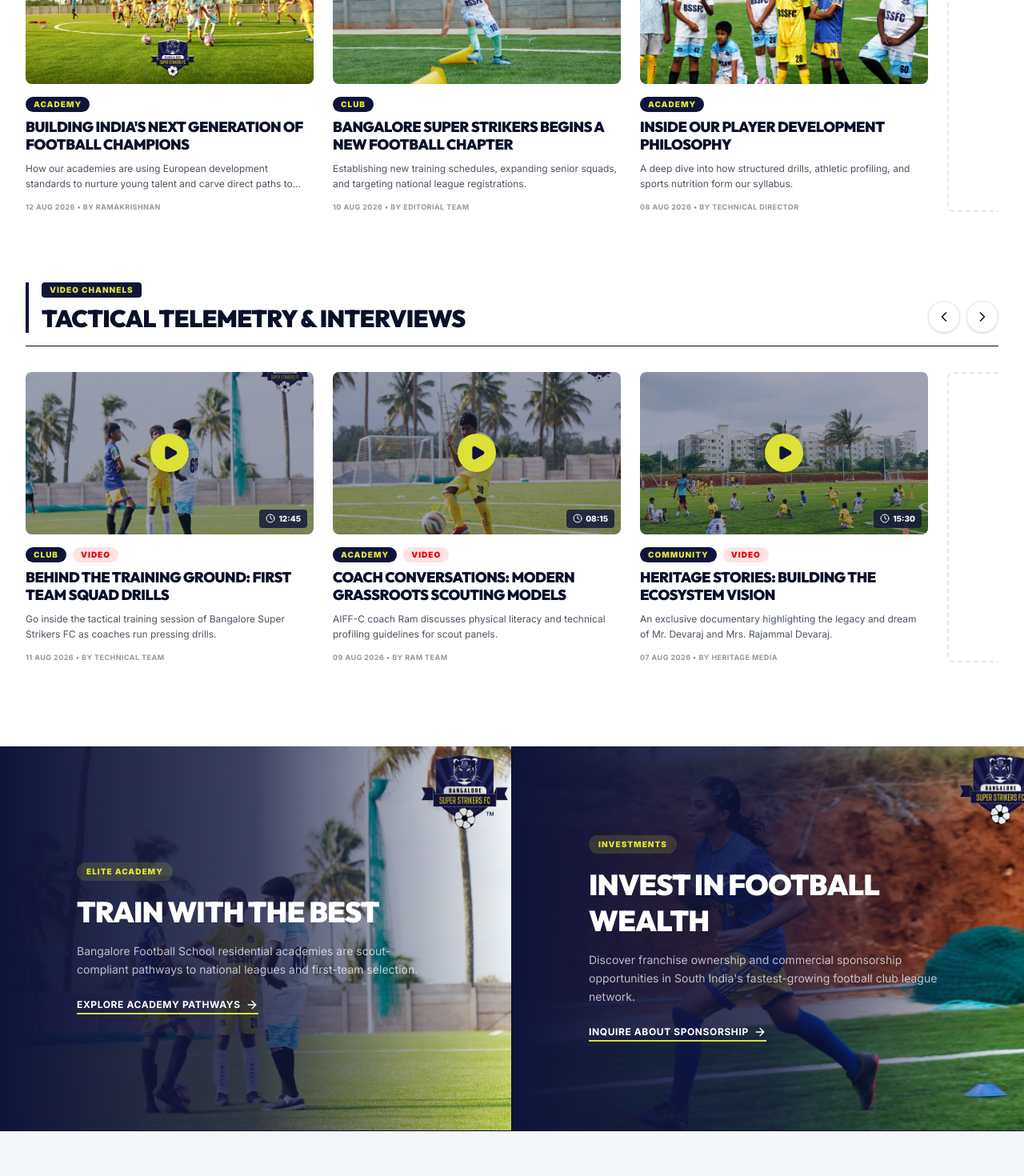
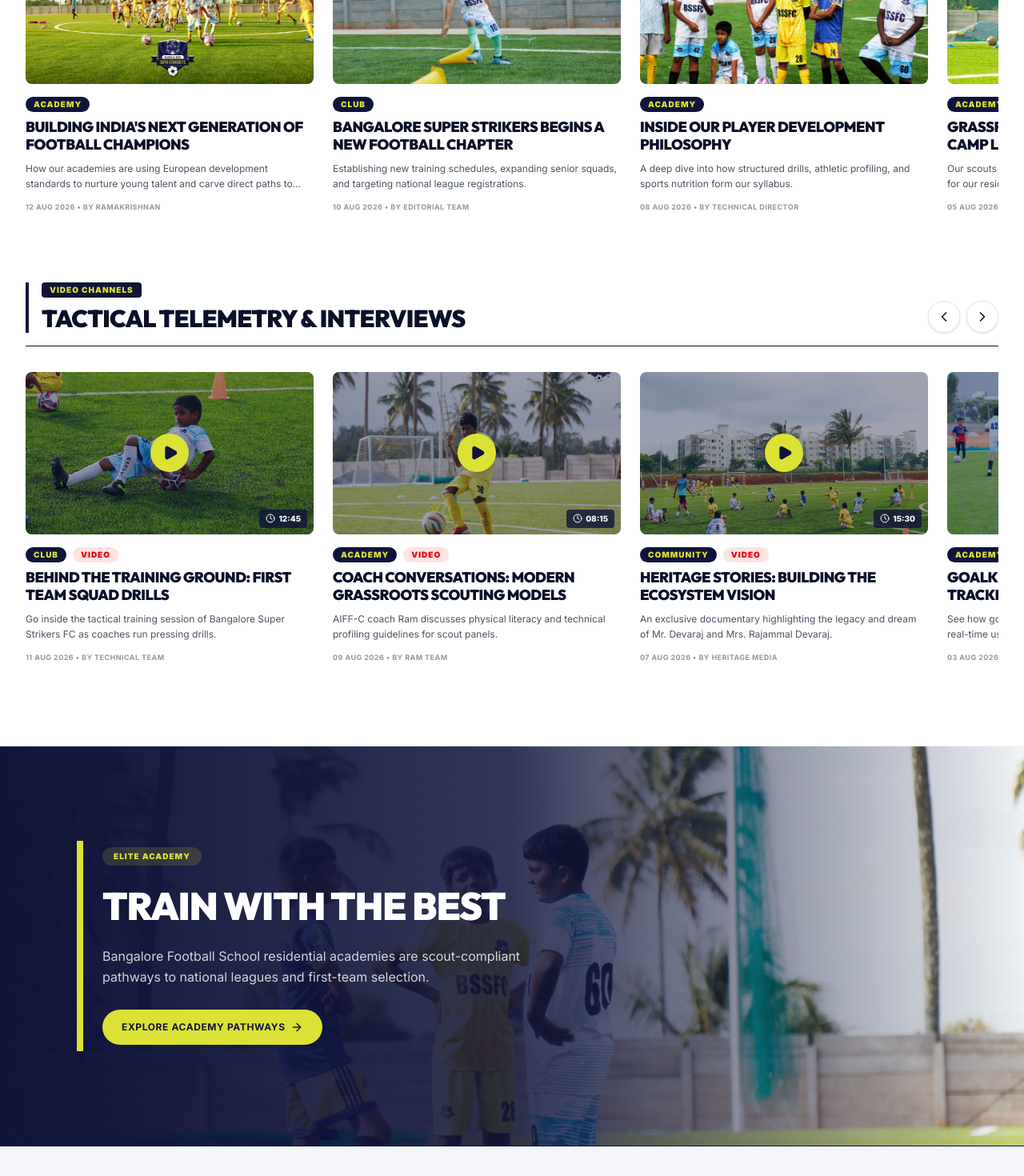
Before and after one commit to Shree-varshan-430/Super-Striker-International, a Next.js app: page / in a window 1280 px wide. Shown: the part 1060-2530 px from the top of the page at 80% size. Built offline with nearby package versions, Linux system fonts and the light colour scheme.

Commit message:
Separate SplitBanner into two full-width banners, expand layout container widths to max-w-95% across sections, and expand feed datasets uniquely

```diff
--- a/src/app/page.tsx
+++ b/src/app/page.tsx
@@ -12,7 +12,8 @@
 import HeroCarousel from "@/components/home/HeroCarousel";
 import PromoStrip from "@/components/home/PromoStrip";
 import LatestFeed from "@/components/home/LatestFeed";
-import SplitBanner from "@/components/home/SplitBanner";
+import AcademyBanner from "@/components/home/AcademyBanner";
+import InvestorBanner from "@/components/home/InvestorBanner";
 import SubBrandSpotlight from "@/components/home/SubBrandSpotlight";
 import PhotoStrip from "@/components/home/PhotoStrip";
 import PartnerLogos from "@/components/home/PartnerLogos";
@@ -31,14 +32,14 @@
   {
     name: "Aditya Kumar",
     role: "Midfielder, U-15 Elite Cohort",
-    image: "/images/training-1.jpg",
+    image: "/images/match-1.jpg",
     excerpt: "Scouted during regional school games in Karnataka, Aditya is now preparing for state division selections.",
     slug: "aditya-kumar-journey"
   },
   {
     name: "Sanjay Raj",
     role: "Striker, Bangalore Super Strikers senior squad",
-    image: "/images/match-1.jpg",
+    image: "/images/news-grassroots.jpg",
     excerpt: "Sanjay rose through the grassroots tournaments to lead the senior team's state division tournament campaign.",
     slug: "sanjay-raj-journey"
   },
@@ -134,14 +135,14 @@
         {/* 2. PROMO ANNOUNCEMENT STRIP */}
         <PromoStrip />
 
-        {/* 3. LATEST MODULE (HORIZONTAL SCROLL snap-x Feed) */}
+        {/* 3. LATEST MODULE (2 ROW HORIZONTAL SCROLL Feed) */}
         <motion.div {...sectionAnimProps}>
           <LatestFeed />
         </motion.div>
 
-        {/* 4. SPLIT BANNER MODULE */}
+        {/* 4. ACADEMY BANNER MODULE (FULL WIDTH) */}
         <motion.div {...sectionAnimProps}>
-          <SplitBanner />
+          <AcademyBanner />
         </motion.div>
 
         {/* 5. SUB-BRAND SPOTLIGHT MODULE (Sequential Full Width Blocks) */}
@@ -152,7 +153,7 @@
         {/* 6. FOUNDER & HERITAGE PROFILE NOTE (MAGAZINE INTERVIEW) */}
         <motion.section
           {...sectionAnimProps}
-          className="py-24 px-4 sm:px-6 lg:px-8 max-w-7xl mx-auto bg-white border-b border-gray-100 select-none"
+          className="py-24 px-4 sm:px-6 lg:px-8 max-w-[95%] mx-auto bg-white border-b border-gray-100 select-none"
         >
           <div className="text-center mb-16">
             <span className="text-[10px] font-black uppercase tracking-widest text-[#DCE135] bg-[#10143A] px-2.5 py-0.5 rounded">
@@ -229,7 +230,7 @@
           {...sectionAnimProps}
           className="py-20 bg-gray-50 border-b border-gray-150 select-none"
         >
-          <div className="max-w-7xl mx-auto px-4 sm:px-6 lg:px-8">
+          <div className="max-w-[95%] mx-auto px-4 sm:px-6 lg:px-8">
             <div className="flex flex-col items-start gap-1 border-l-4 border-[#10143A] pl-4 mb-12">
               <span className="text-[10px] font-black uppercase tracking-widest text-[#DCE135] bg-[#10143A] px-2.5 py-0.5 rounded">
                 SOCIAL
@@ -241,17 +242,17 @@
 
             <div className="grid grid-cols-2 md:grid-cols-4 gap-6">
               {[
-                { img: "/images/training-1.jpg", likes: "1,240", caption: "Hard work on the turf today. 💪 #SuperStriker" },
-                { img: "/images/training-2.jpg", likes: "890", caption: "Clean sheets only. Goalkeepers getting active! 🧤" },
-                { img: "/images/match-1.jpg", likes: "2,050", caption: "Matchday memories. Three points locked in! 🏆" },
-                { img: "/images/match-2.jpg", likes: "1,560", caption: "Grassroots scouting in Karnataka begins now. ⚽" }
+                { img: "/images/news-underpriv-camp.jpg", likes: "1,240", caption: "Hard work on the turf today. 💪 #SuperStriker" },
+                { img: "/images/news-pathways.jpg", likes: "890", caption: "Developing youth pathways step-by-step. ⚽" },
+                { img: "https://images.unsplash.com/photo-1508098682722-e99c43a406b2?q=80&w=600", likes: "2,050", caption: "Matchday memories. Three points locked in! 🏆" },
+                { img: "https://images.unsplash.com/photo-1518063319789-7217e6706b04?q=80&w=600", likes: "1,560", caption: "Grassroots scouting festivals active in school clusters. 🧤" }
               ].map((post, idx) => (
                 <div key={idx} className="relative rounded-xl overflow-hidden aspect-square group shadow-sm bg-white border border-gray-100">
                   <Image
                     src={post.img}
                     alt="Instagram Post"
                     fill
-                    className="object-cover transition-transform duration-750 group-hover:scale-103"
+                    className="object-cover transition-transform duration-700 group-hover:scale-103"
                     sizes="(max-w-768px) 50vw, 25vw"
                   />
                   <div className="absolute inset-0 bg-[#10143A]/60 opacity-0 group-hover:opacity-100 transition-all duration-300 flex flex-col justify-end p-4 text-left text-white">
@@ -301,7 +302,7 @@
         {/* 10. PLAYER JOURNEYS SECTION */}
         <motion.section
           {...sectionAnimProps}
-          className="py-24 px-4 sm:px-6 lg:px-8 max-w-7xl mx-auto bg-white select-none border-b border-gray-150"
+          className="py-24 px-4 sm:px-6 lg:px-8 max-w-[95%] mx-auto bg-white select-none border-b border-gray-150"
         >
           <div className="text-left mb-16 flex flex-col gap-1 border-l-4 border-[#10143A] pl-6">
             <span className="text-[10px] font-black uppercase tracking-widest text-[#DCE135] bg-[#10143A] px-2.5 py-0.5 rounded w-fit">
@@ -325,12 +326,17 @@
           </div>
         </motion.section>
 
-        {/* 11. SPONSORS LOGO STRIP */}
+        {/* 11. INVESTOR BANNER MODULE (FULL WIDTH RELOCATED TO BOTTOM) */}
+        <motion.div {...sectionAnimProps}>
+          <InvestorBanner />
+        </motion.div>
+
+        {/* 12. SPONSORS LOGO STRIP */}
         <motion.div {...sectionAnimProps}>
           <PartnerLogos />
         </motion.div>
 
-        {/* 12. NEWSLETTER SIGNUP */}
+        {/* 13. NEWSLETTER SIGNUP */}
         <motion.section
           {...sectionAnimProps}
           className="py-20 bg-gray-50 border-t border-gray-150 px-4"
--- /dev/null
+++ b/src/components/home/AcademyBanner.tsx
@@ -0,0 +1,43 @@
+"use client";
+
+import React from "react";
+import Link from "next/link";
+import Image from "next/image";
+import { ArrowRight } from "lucide-react";
+
+export default function AcademyBanner() {
+  return (
+    <section className="relative w-full min-h-[420px] sm:min-h-[500px] flex items-center justify-start p-8 sm:p-16 lg:p-24 overflow-hidden group select-none border-b border-gray-150">
+      <Image
+        src="/images/training-1.jpg"
+        alt="Academy Drills"
+        fill
+        className="object-cover transition-transform duration-1000 group-hover:scale-103"
+        sizes="100vw"
+        priority
+      />
+      {/* Cinematic gradient overlay */}
+      <div className="absolute inset-0 bg-gradient-to-r from-[#10143A] via-[#10143A]/85 to-transparent z-10" />
+
+      {/* Content */}
+      <div className="relative z-20 flex flex-col gap-5 text-left max-w-2xl border-l-8 border-[#DCE135] pl-6 py-2">
+        <span className="text-[10px] font-black uppercase tracking-widest text-[#DCE135] bg-[#DCE135]/15 px-3.5 py-1 rounded-full w-fit">
+          Elite Academy
+        </span>
+        <h2 className="font-display text-3xl sm:text-5xl font-black uppercase tracking-tight text-white leading-tight">
+          TRAIN WITH THE BEST
+        </h2>
+        <p className="text-xs sm:text-base text-white/80 leading-relaxed max-w-xl">
+          Bangalore Football School residential academies are scout-compliant pathways to national leagues and first-team selection.
+        </p>
+        <Link
+          href="/football-school/bangalore-football-school"
+          className="inline-flex items-center gap-1.5 rounded-full bg-[#DCE135] text-[#10143A] px-6 py-3.5 text-xs font-bold uppercase tracking-wider transition-all hover:bg-white hover:text-[#10143A] hover:scale-105 active:scale-95 shadow-md w-fit mt-2"
+        >
+          Explore Academy Pathways
+          <ArrowRight className="h-4 w-4" />
+        </Link>
+      </div>
+    </section>
+  );
+}
--- a/src/components/home/HeroCarousel.tsx
+++ b/src/components/home/HeroCarousel.tsx
@@ -159,7 +159,7 @@
       <div className="absolute inset-0 bg-gradient-to-b from-[#10143A]/20 via-[#10143A]/50 to-[#10143A] z-20 pointer-events-none" />
 
       {/* Centered Editorial Content Area */}
-      <div className="max-w-7xl mx-auto w-full h-full px-4 sm:px-6 lg:px-8 flex flex-col justify-center items-start pb-12 relative z-30 pointer-events-none">
+      <div className="max-w-[95%] mx-auto w-full h-full px-4 sm:px-6 lg:px-8 flex flex-col justify-center items-start pb-12 relative z-30 pointer-events-none">
         <div className="w-full max-w-3xl relative h-[380px] sm:h-[300px]">
           {HERO_SLIDES.map((slide, idx) => (
             <div
@@ -205,7 +205,7 @@
       </div>
 
       {/* Carousel Control Bar */}
-      <div className="absolute bottom-6 left-0 right-0 z-35 max-w-7xl mx-auto px-4 sm:px-6 lg:px-8 flex items-center justify-between pointer-events-none">
+      <div className="absolute bottom-6 left-0 right-0 z-35 max-w-[95%] mx-auto px-4 sm:px-6 lg:px-8 flex items-center justify-between pointer-events-none">
         {/* Progress Indicator */}
         <div className="flex items-center gap-4 pointer-events-auto">
           <span className="font-display text-sm font-bold text-white tracking-widest">
--- /dev/null
+++ b/src/components/home/InvestorBanner.tsx
@@ -0,0 +1,42 @@
+"use client";
+
+import React from "react";
+import Link from "next/link";
+import Image from "next/image";
+import { ArrowRight } from "lucide-react";
+
+export default function InvestorBanner() {
+  return (
+    <section className="relative w-full min-h-[420px] sm:min-h-[500px] flex items-center justify-start p-8 sm:p-16 lg:p-24 overflow-hidden group select-none border-b border-gray-150">
+      <Image
+        src="/images/news-pitch-sponsorship.jpg"
+        alt="Corporate Pitch"
+        fill
+        className="object-cover transition-transform duration-1000 group-hover:scale-103"
+        sizes="100vw"
+      />
+      {/* Cinematic gradient overlay */}
+      <div className="absolute inset-0 bg-gradient-to-r from-[#10143A] via-[#10143A]/85 to-transparent z-10" />
+
+      {/* Content */}
+      <div className="relative z-20 flex flex-col gap-5 text-left max-w-2xl border-l-8 border-[#DCE135] pl-6 py-2">
+        <span className="text-[10px] font-black uppercase tracking-widest text-[#DCE135] bg-[#DCE135]/15 px-3.5 py-1 rounded-full w-fit">
+          Investments
+        </span>
+        <h2 className="font-display text-3xl sm:text-5xl font-black uppercase tracking-tight text-white leading-tight">
+          INVEST IN FOOTBALL WEALTH
+        </h2>
+        <p className="text-xs sm:text-base text-white/80 leading-relaxed max-w-xl">
+          Discover franchise ownership and commercial sponsorship opportunities in South India&apos;s fastest-growing football club league network.
+        </p>
+        <Link
+          href="/investors#enquire"
+          className="inline-flex items-center gap-1.5 rounded-full bg-[#DCE135] text-[#10143A] px-6 py-3.5 text-xs font-bold uppercase tracking-wider transition-all hover:bg-white hover:text-[#10143A] hover:scale-105 active:scale-95 shadow-md w-fit mt-2"
+        >
+          Inquire About Sponsorship
+          <ArrowRight className="h-4 w-4" />
+        </Link>
+      </div>
+    </section>
+  );
+}
--- a/src/components/home/LatestFeed.tsx
+++ b/src/components/home/LatestFeed.tsx
@@ -22,7 +22,7 @@
     type: "video",
     title: "Behind The Training Ground: First Team Squad Drills",
     category: "club",
-    thumbnail: "/images/training-1.jpg",
+    thumbnail: "/images/team-2.jpg",
     publishedAt: "11 AUG 2026",
     duration: "12:45",
     excerpt: "Go inside the tactical training session of Bangalore Super Strikers FC as coaches run pressing drills.",
@@ -69,6 +69,48 @@
     duration: "15:30",
     excerpt: "An exclusive documentary highlighting the legacy and dream of Mr. Devaraj and Mrs. Rajammal Devaraj.",
     author: "Heritage Media"
+  },
+  {
+    slug: "pondicherry-scout-trials",
+    type: "article",
+    title: "Grassroots Talent Identification camp launching in Pondicherry",
+    category: "academy",
+    thumbnail: "/images/news-pondicherry-scout.jpg",
+    publishedAt: "05 AUG 2026",
+    excerpt: "Our scouts head to Pondicherry to evaluate U-15 candidates for our residential academy slots.",
+    author: "Technical Director"
+  },
+  {
+    slug: "video-goalkeeping-telemetry",
+    type: "video",
+    title: "Goalkeeper telemetry: Scientific tracking on the turf",
+    category: "academy",
+    thumbnail: "/images/news-goalkeeping.jpg",
+    publishedAt: "03 AUG 2026",
+    duration: "05:40",
+    excerpt: "See how goalkeeper reaction times and angles are tracked in real-time using GPS sensors.",
+    author: "GK Coach"
+  },
+  {
+    slug: "academy-u15-trials",
+    type: "article",
+    title: "Under-15 Selection Trials announced for Residential Cohorts",
+    category: "academy",
+    thumbnail: "/images/news-academy-u15.jpg",
+    publishedAt: "01 AUG 2026",
+    excerpt: "SuperStriker launches open selection trials across 4 centers for the fully-funded residential batch.",
+    author: "Academy Staff"
+  },
+  {
+    slug: "video-grassroots-expansion",
+    type: "video",
+    title: "Ecosystem Growth & Turfs: Inside the Smart Arena",
+    category: "community",
+    thumbnail: "/images/news-coaches-talk.jpg",
+    publishedAt: "28 JUL 2026",
+    duration: "10:15",
+    excerpt: "An inside look at our smart turf facilities, showcasing GPS tracking vest integrations.",
+    author: "Arena Team"
   }
 ];
 
@@ -97,7 +139,7 @@
 
   return (
     <section className="py-20 bg-white border-b border-gray-100 select-none">
-      <div className="max-w-7xl mx-auto px-4 sm:px-6 lg:px-8 flex flex-col gap-16">
+      <div className="max-w-[95%] mx-auto flex flex-col gap-16">
 
         {/* ROW 1: ARTICLES */}
         <div className="flex flex-col gap-8">
--- a/src/components/home/PartnerLogos.tsx
+++ b/src/components/home/PartnerLogos.tsx
@@ -13,7 +13,7 @@
 export default function PartnerLogos() {
   return (
     <section className="py-16 bg-white border-t border-gray-150 select-none">
-      <div className="max-w-7xl mx-auto px-4 sm:px-6 lg:px-8 text-center">
+      <div className="max-w-[95%] mx-auto px-4 sm:px-6 lg:px-8 text-center">
         <span className="text-[10px] font-black uppercase tracking-widest text-[#DCE135] bg-[#10143A] px-2.5 py-0.5 rounded">
           ALLIANCE NETWORK
         </span>
--- a/src/components/home/PhotoStrip.tsx
+++ b/src/components/home/PhotoStrip.tsx
@@ -30,7 +30,7 @@
 
   return (
     <section className="py-20 bg-white border-b border-gray-150 select-none">
-      <div className="max-w-7xl mx-auto px-4 sm:px-6 lg:px-8">
+      <div className="max-w-[95%] mx-auto px-4 sm:px-6 lg:px-8">
 
         {/* Header */}
         <div className="flex justify-between items-end mb-10 pb-4 border-b border-gray-150">
--- a/src/components/home/SplitBanner.tsx
+++ /dev/null
@@ -1,80 +0,0 @@
-"use client";
-
-import React from "react";
-import Link from "next/link";
-import Image from "next/image";
-import { ArrowRight } from "lucide-react";
-
-export default function SplitBanner() {
-  return (
-    <section className="w-full grid grid-cols-1 md:grid-cols-2 select-none border-b border-gray-150">
-
-      {/* Left Column: Academy Pathway */}
-      <div className="relative min-h-[380px] sm:min-h-[480px] flex items-center justify-start p-8 sm:p-16 lg:p-24 overflow-hidden group border-b md:border-b-0 md:border-r border-gray-150">
-        <Image
-          src="/images/training-1.jpg"
-          alt="Academy Drills"
-          fill
-          className="object-cover transition-transform duration-1000 group-hover:scale-105"
-          sizes="(max-w-768px) 100vw, 50vw"
-        />
-        {/* Cinematic gradient overlay */}
-        <div className="absolute inset-0 bg-gradient-to-r from-[#10143A] via-[#10143A]/80 to-transparent z-10" />
-
-        {/* Content */}
-        <div className="relative z-20 flex flex-col gap-4 text-left max-w-md">
-          <span className="text-[10px] font-black uppercase tracking-widest text-[#DCE135] bg-[#DCE135]/15 px-3 py-1 rounded-full w-fit">
-            Elite Academy
-          </span>
-          <h3 className="font-display text-2xl sm:text-4xl font-black uppercase tracking-tight text-white leading-tight">
-            TRAIN WITH THE BEST
-          </h3>
-          <p className="text-xs sm:text-sm text-white/70 leading-relaxed">
-            Bangalore Football School residential academies are scout-compliant pathways to national leagues and first-team selection.
-          </p>
-          <Link
-            href="/football-school/bangalore-football-school"
-            className="inline-flex items-center gap-1.5 text-xs font-bold uppercase tracking-wider text-white border-b-2 border-[#DCE135] pb-0.5 hover:text-[#DCE135] transition-colors w-fit mt-2"
-          >
-            Explore Academy Pathways
-            <ArrowRight className="h-4 w-4" />
-          </Link>
-        </div>
-      </div>
-
-      {/* Right Column: Investor Pathway */}
-      <div className="relative min-h-[380px] sm:min-h-[480px] flex items-center justify-start p-8 sm:p-16 lg:p-24 overflow-hidden group">
-        <Image
-          src="/images/news-pitch-sponsorship.jpg"
-          alt="Corporate Pitch"
-          fill
-          className="object-cover transition-transform duration-1000 group-hover:scale-105"
-          sizes="(max-w-768px) 100vw, 50vw"
-        />
-        {/* Cinematic gradient overlay */}
-        <div className="absolute inset-0 bg-gradient-to-r from-[#10143A] via-[#10143A]/80 to-transparent z-10" />
-
-        {/* Content */}
-        <div className="relative z-20 flex flex-col gap-4 text-left max-w-md">
-          <span className="text-[10px] font-black uppercase tracking-widest text-[#DCE135] bg-[#DCE135]/15 px-3 py-1 rounded-full w-fit">
-            Investments
-          </span>
-          <h3 className="font-display text-2xl sm:text-4xl font-black uppercase tracking-tight text-white leading-tight">
-            INVEST IN FOOTBALL WEALTH
-          </h3>
-          <p className="text-xs sm:text-sm text-white/70 leading-relaxed">
-            Discover franchise ownership and commercial sponsorship opportunities in South India&apos;s fastest-growing football club league network.
-          </p>
-          <Link
-            href="/investors#enquire"
-            className="inline-flex items-center gap-1.5 text-xs font-bold uppercase tracking-wider text-white border-b-2 border-[#DCE135] pb-0.5 hover:text-[#DCE135] transition-colors w-fit mt-2"
-          >
-            Inquire About Sponsorship
-            <ArrowRight className="h-4 w-4" />
-          </Link>
-        </div>
-      </div>
-
-    </section>
-  );
-}
--- a/src/components/home/SubBrandSpotlight.tsx
+++ b/src/components/home/SubBrandSpotlight.tsx
@@ -74,7 +74,7 @@
     <section className="w-full bg-[#F4F6FA] select-none">
 
       {/* Section Header */}
-      <div className="max-w-7xl mx-auto px-4 sm:px-6 lg:px-8 pt-20 pb-10 text-left">
+      <div className="max-w-[95%] mx-auto px-4 sm:px-6 lg:px-8 pt-20 pb-10 text-left">
         <div className="flex flex-col items-start gap-1 border-l-4 border-[#10143A] pl-4">
           <span className="text-[10px] font-black uppercase tracking-widest text-[#DCE135] bg-[#10143A] px-2.5 py-0.5 rounded">
             OUR ECOSYSTEM
@@ -94,7 +94,7 @@
               key={item.id}
               className="w-full border-t border-b border-gray-200/50 bg-white"
             >
-              <div className="max-w-7xl mx-auto grid grid-cols-1 lg:grid-cols-12 items-center min-h-[460px]">
+              <div className="max-w-[95%] mx-auto grid grid-cols-1 lg:grid-cols-12 items-center min-h-[460px]">
 
                 {/* Text Content Column */}
                 <div className={`col-span-1 lg:col-span-6 p-8 sm:p-16 flex flex-col gap-6 text-left ${
```
